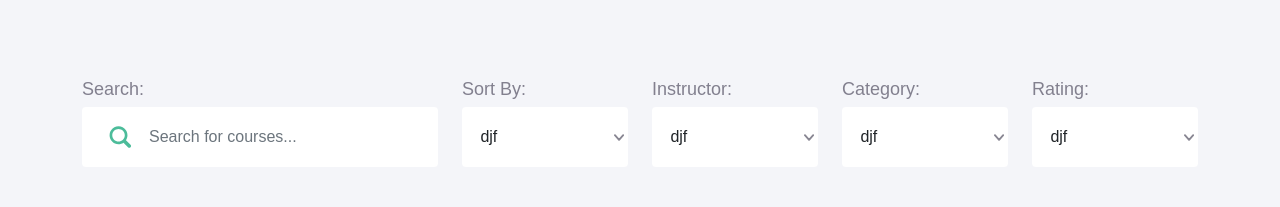
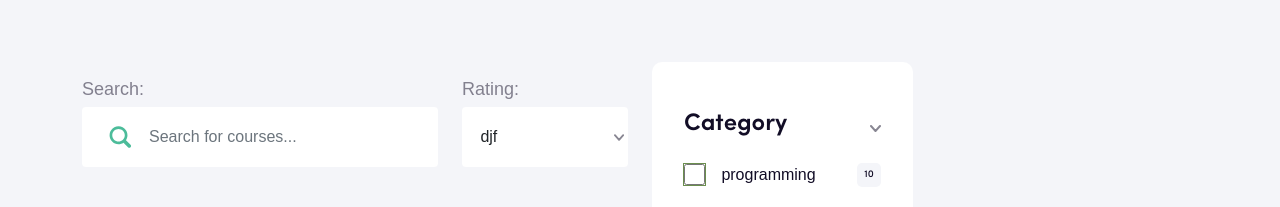
Before and after one commit to sahasprajapati/vidyarthi-fe, a React (Create React App) app: page /course-search in a window 1280 px wide. Shown: the part 126-333 px from the top of the page. Built offline with nearby package versions, Linux system fonts and the light colour scheme; a web font is replaced by a local one.

Commit message:
Ui Upadted

```diff
--- /dev/null
+++ b/src/components/DashBoardScrollContent/index.tsx
@@ -0,0 +1,18 @@
+import React from 'react';
+import MainHeading from 'components/MainHeading';
+
+interface Props {
+  title: string;
+  children: React.ReactNode;
+}
+
+const DashBoardScrollContent: React.FC<Props> = ({ title, children }) => {
+  return (
+    <React.Fragment>
+      <MainHeading title={title} />
+      <div className="instructor__container">{children}</div>
+    </React.Fragment>
+  );
+};
+
+export default React.memo(DashBoardScrollContent);
--- a/src/components/index.tsx
+++ b/src/components/index.tsx
@@ -12,3 +12,4 @@ export { default as CourseCard } from './CourseCard';
 export { default as Accordin } from './Accordin';
 export { default as VideoPlayer } from './VideoPlayer';
 export { default as DashboardCard } from './DashboardCard';
+export { default as DashBoardScrollContent } from './DashBoardScrollContent';
--- a/src/index.css
+++ b/src/index.css
@@ -242,6 +242,10 @@ progress[value]::-webkit-progress-value {
 }
 
 /* utility class */
+.b10 {
+  border-radius: 10px;
+  background-color: var(--color-white);
+}
 .flex-between {
   display: flex;
   align-items: center;
@@ -299,7 +303,6 @@ progress[value]::-webkit-progress-value {
   font-size: 1.125rem;
   color: var(--color-black);
 }
-
 .bg-dark-white {
   background-color: var(--color-white);
 }
@@ -364,7 +367,6 @@ progress[value]::-webkit-progress-value {
   background: #ffffff;
   box-shadow: 0 0.25rem 0.25rem rgba(0, 0, 0, 0.04);
   border-radius: 0.875rem;
-  max-height: 25rem;
 }
 
 /* main heading */
@@ -495,9 +497,10 @@ progress[value]::-webkit-progress-value {
 
 .dashboard__card__title {
   font-weight: 400;
-  font-size: 0.625rem;
+  font-size: 1rem;
   color: var(--color-black);
   text-transform: capitalize;
+  opacity: 0.5;
 }
 
 .dashboard__card__image {
@@ -572,6 +575,11 @@ progress[value]::-webkit-progress-value {
 }
 
 /* course */
+@media screen and (max-width: 996px) {
+  .course__search__filter__container {
+    display: none;
+  }
+}
 .course__search__container {
   background-color: #ffffff;
   padding: 2px 2rem 2px 1.5rem;
@@ -1204,3 +1212,23 @@ input[type='checkbox']:checked {
   border-radius: 8px;
   object-fit: cover;
 }
+/* student dashboard */
+.student__completed__course__image {
+  height: 6.25rem;
+  width: 6.25rem;
+  border-radius: 4px;
+  object-fit: contain;
+}
+.student__completed__course__subtitle {
+  font-size: 0.75rem;
+  font-weight: 400;
+  opacity: 0.7;
+  color: var(--color-black);
+  text-transform: capitalize;
+}
+.student__completed__course__time {
+  font-size: 0.75rem;
+  font-weight: 400;
+  opacity: 0.7;
+  color: var(--color-black);
+}
--- a/src/pages/Admin/Dashboard/index.tsx
+++ b/src/pages/Admin/Dashboard/index.tsx
@@ -1,7 +1,12 @@
 /* eslint-disable no-unused-vars */
 import { OvalFour, OvalOne, OvalThree, OvalTwo } from 'assets/images';
 import Icon from 'assets/svg/Icon';
-import { Chart, CustomTable, DashboardCard } from 'components';
+import {
+  Chart,
+  CustomTable,
+  DashboardCard,
+  DashBoardScrollContent,
+} from 'components';
 import Card from 'components/Card';
 import Heading from 'components/Heading';
 import MainHeading from 'components/MainHeading';
@@ -356,10 +361,9 @@ const AdminDashboard: React.FC = () => {
           </div>
           <div className="col-lg-5 col-md-12">
             <Card>
-              <MainHeading title="Best Instructor" />
-              <div className="instructor__container">
+              <DashBoardScrollContent title="Best Instructor">
                 {bestInstructor.map((e, i) => (
-                  <div className="flex-between py-3  " key={i}>
+                  <div className="flex-between py-3" key={i}>
                     <div className="flex">
                       <img
                         src={e?.image}
@@ -382,7 +386,7 @@ const AdminDashboard: React.FC = () => {
                     </div>
                   </div>
                 ))}
-              </div>
+              </DashBoardScrollContent>
             </Card>
           </div>
         </div>
--- a/src/pages/Public/CourseSearch/index.tsx
+++ b/src/pages/Public/CourseSearch/index.tsx
@@ -92,66 +92,6 @@ const CourseSearch: React.FC = () => {
           col-lg-2 col-md-4  my-4"
           >
             <label htmlFor="" className="label__course__search mb-1">
-              Sort By:
-            </label>
-            <div className="flex-between course__filter__container">
-              <select
-                name=""
-                id=""
-                className="form-control shadow-none bg-transparent outline-none border-none"
-              >
-                <option value="hhd">djf</option>
-                <option value="dfd">djkjf</option>
-                <option value="dfjfkj">fdfdkj</option>
-              </select>
-              <Icon name="down-arrow" />
-            </div>
-          </div>
-          <div
-            className="
-          col-lg-2 col-md-4  my-4"
-          >
-            <label htmlFor="" className="label__course__search mb-1">
-              Instructor:
-            </label>
-            <div className="flex-between course__filter__container">
-              <select
-                name=""
-                id=""
-                className="form-control shadow-none bg-transparent outline-none border-none"
-              >
-                <option value="hhd">djf</option>
-                <option value="dfd">djkjf</option>
-                <option value="dfjfkj">fdfdkj</option>
-              </select>
-              <Icon name="down-arrow" />
-            </div>
-          </div>
-          <div
-            className="
-          col-lg-2 col-md-4 my-4"
-          >
-            <label htmlFor="" className="label__course__search mb-1">
-              Category:
-            </label>
-            <div className="flex-between course__filter__container">
-              <select
-                name=""
-                id=""
-                className="form-control shadow-none bg-transparent outline-none border-none"
-              >
-                <option value="hhd">djf</option>
-                <option value="dfd">djkjf</option>
-                <option value="dfjfkj">fdfdkj</option>
-              </select>
-              <Icon name="down-arrow" />
-            </div>
-          </div>
-          <div
-            className="
-          col-lg-2 col-md-4  my-4"
-          >
-            <label htmlFor="" className="label__course__search mb-1">
               Rating:
             </label>
             <div className="flex-between course__filter__container">
--- a/src/pages/Public/Home/index.tsx
+++ b/src/pages/Public/Home/index.tsx
@@ -61,7 +61,7 @@ const Home: React.FC = () => {
     <React.Fragment>
       <div className="home__container">
         <div className="container px-4 ">
-          <NavBar />
+          <NavBar variant="black" />
           <div className="row">
             <div className="col-lg-6">
               <div className="homepage__leftside__container">
--- a/src/pages/Student/DashBoard/index.tsx
+++ b/src/pages/Student/DashBoard/index.tsx
@@ -1,16 +1,17 @@
 import React from 'react';
 import MainHeading from 'components/MainHeading';
-import { DashboardCard } from 'components';
+import { DashboardCard, DashBoardScrollContent } from 'components';
 import { AdminLayout } from 'containers';
 import { overviewData } from './dashboardData';
+import Icon from 'assets/svg/Icon';
 
-const StudentDashBoard = () => {
+const StudentDashBoard: React.FC = () => {
   return (
     <AdminLayout>
       <MainHeading title="overview" />
-      <div className="row">
+      <div className="row my-3">
         {overviewData.map((e) => (
-          <div className="col-lg-3 col-md-4 col-sm-6 col-12 my-2" key={e?.id}>
+          <div className="col-lg-3 col-md-4 col-sm-6 col-12" key={e?.id}>
             <DashboardCard
               title={e?.title}
               bgColor={e?.bgColor}
@@ -20,8 +21,48 @@ const StudentDashBoard = () => {
           </div>
         ))}
       </div>
+      <div className="row">
+        <div className="col-lg-6">
+          Lorem ipsum dolor sit amet consectetur adipisicing elit. Consequuntur
+          tenetur soluta aperiam expedita fugiat officiis minima, repellendus
+          animi quia vel nesciunt veritatis explicabo ad! Hic accusantium
+          possimus suscipit porro tenetur.
+        </div>
+        <div className="col-lg-6">
+          <div className="b10 p-3">
+            <DashBoardScrollContent title="Completed Courses">
+              {Array(10)
+                .fill('')
+                .map((_, i) => (
+                  <div className="flex-between" key={i}>
+                    <div className="flex">
+                      <img
+                        src="https://leverageedublog.s3.ap-south-1.amazonaws.com/blog/wp-content/uploads/2020/04/01170800/Free-Online-Courses-with-Certificates.jpg"
+                        alt="completed-course-image"
+                        className="student__completed__course__image"
+                      />
+
+                      <div className="ms-3">
+                        <h6 className="f-24 text-capitalize mt-4">hello</h6>
+                        <h6 className="student__completed__course__subtitle">
+                          hello
+                        </h6>
+                        <p className="student__completed__course__time mb-2">
+                          4h 41m <span>.</span> <span>djdfj</span>{' '}
+                        </p>
+                      </div>
+                    </div>
+                    <div className="me-3 pointer">
+                      <Icon name="dots" />
+                    </div>
+                  </div>
+                ))}
+            </DashBoardScrollContent>
+          </div>
+        </div>
+      </div>
     </AdminLayout>
   );
 };
 
-export default StudentDashBoard;
+export default React.memo(StudentDashBoard);
```
